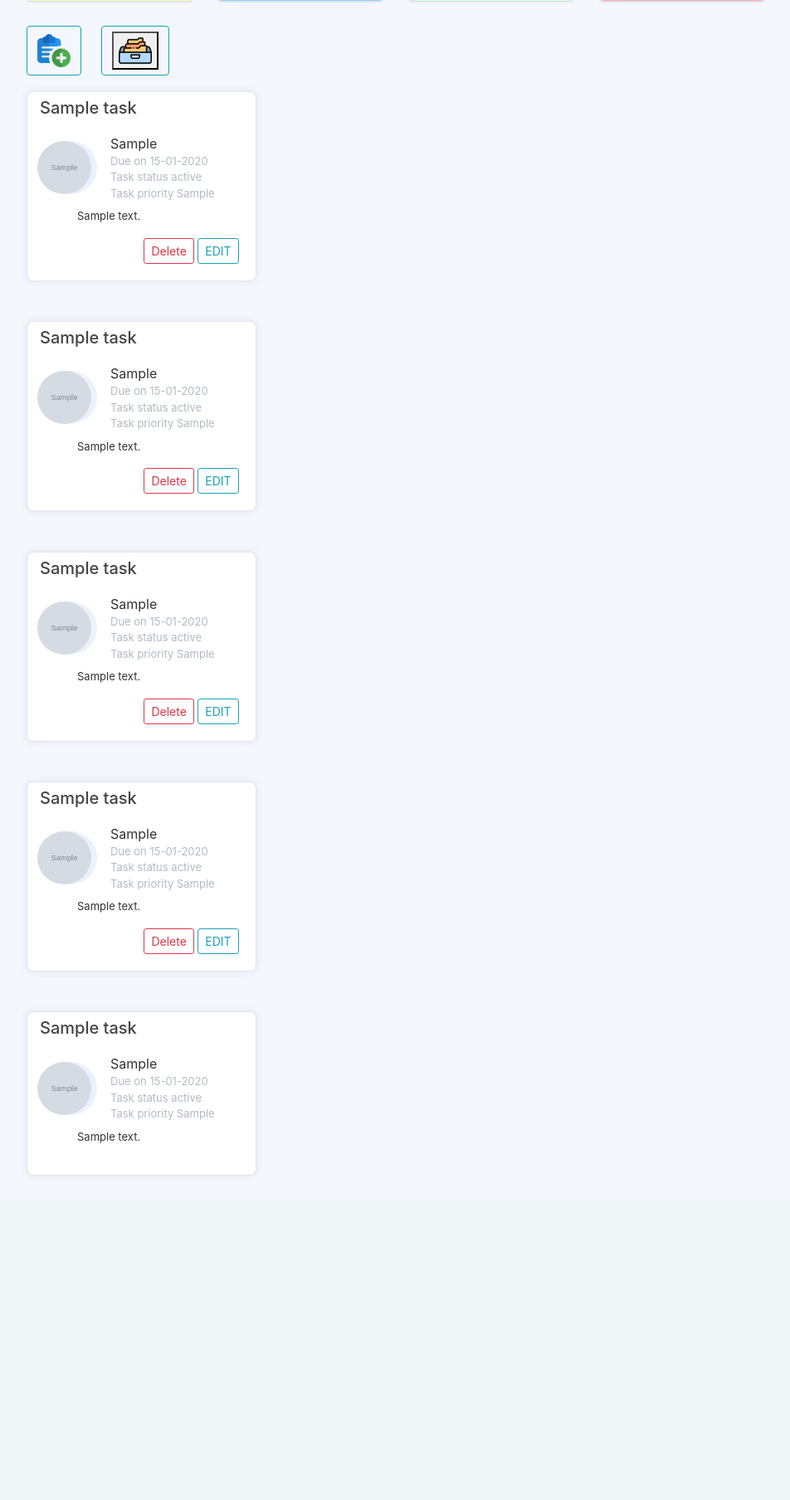
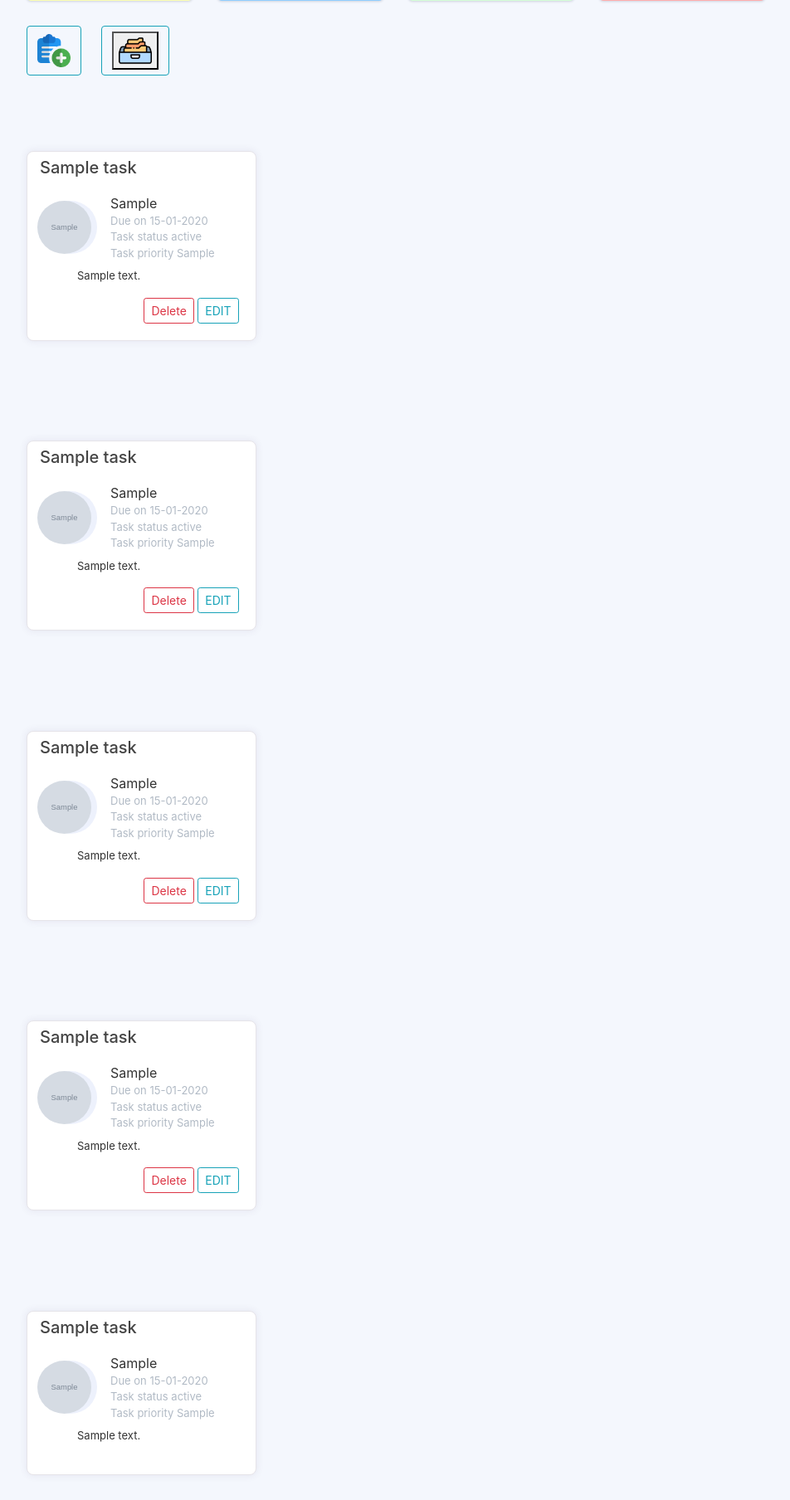
Before and after one commit to csidon/dopeticks, a Python web app: template dopeticks/templates/dashboard.html in a window 1280 px wide. Shown: the part 327-2135 px from the top of the page at 83% size, without its empty margins (68-1020 px from the left). Before the commit the page ends 1744 px from the top, so only its background shows below. Run offline with Jinja, Linux system fonts and the light colour scheme; the template is opened without the code that fills it: most values are stand-ins (such as "Sample title", 1, 10 or a date in 2020); grey boxes marked "Sample" are stand-in pictures; some libraries are stand-ins or nearby versions.

Commit message:
edited spacing + successfully uploaded to elastic beanstalk!

```diff
--- a/dopeticks/static/main.css
+++ b/dopeticks/static/main.css
@@ -1,6 +1,4 @@
 /*Example CSS here - @Ana feel free to change this!*/
-
-
 
 body.page-background {
   background-image: url('static/images/register_back.png');
@@ -281,6 +279,7 @@ body{
 }
 
 .row.display-flex {
+  margin-top: 5%;
   display: flex;
   flex-wrap: wrap;
 }
--- a/dopeticks/templates/dashboard.html
+++ b/dopeticks/templates/dashboard.html
@@ -69,7 +69,7 @@
 		<div class="container" >
 			<div class="row display-flex">
 				{% for task in context.todoTasks %}
-					<div class="col-lg-4" style="margin-top: 2%;">
+					<div class="col-lg-4" style="margin-top: 5%;">
 						<div class="card card-margin">
 							<div class="card-header no-border">
 								<h5 class="card-title">{{ task.taskTitle }}</h5>
@@ -136,7 +136,7 @@
 		<div class="container" >
 			<div class="row display-flex">
 				{% for task in context.doingTasks %}
-					<div class="col-lg-4" style="margin-top: 2%;">
+					<div class="col-lg-4" style="margin-top: 5%;">
 						<div class="card card-margin">
 							<div class="card-header no-border">
 								<h5 class="card-title">{{ task.taskTitle }}</h5>
@@ -201,7 +201,7 @@
 		<div class="container" >
 			<div class="row display-flex">
 				{% for task in context.doneTasks %}
-					<div class="col-lg-4" style="margin-top: 2%;">
+					<div class="col-lg-4" style="margin-top: 5%;">
 						<div class="card card-margin">
 							<div class="card-header no-border">
 								<h5 class="card-title">{{ task.taskTitle }}</h5>
@@ -267,7 +267,7 @@
 			<div class="row display-flex">
 				<!--ask Chris-->
 				{% for task in context.overdueTasks %}
-					<div class="col-lg-4" style="margin-top: 2%;">
+					<div class="col-lg-4" style="margin-top: 5%;">
 						<div class="card card-margin">
 							<div class="card-header no-border">
 								<h5 class="card-title">{{ task.taskTitle }}</h5>
@@ -332,7 +332,7 @@
 			<div class="row display-flex">
 				<!--ask Chris-->
 				{% for task in context.archivedTasks %}
-					<div class="col-lg-4" style="margin-top: 2%;">
+					<div class="col-lg-4" style="margin-top: 5%;">
 						<div class="card card-margin">
 							<div class="card-header no-border">
 								<h5 class="card-title">{{ task.taskTitle }}</h5>
```
Also changed, not shown: 2 other files.
